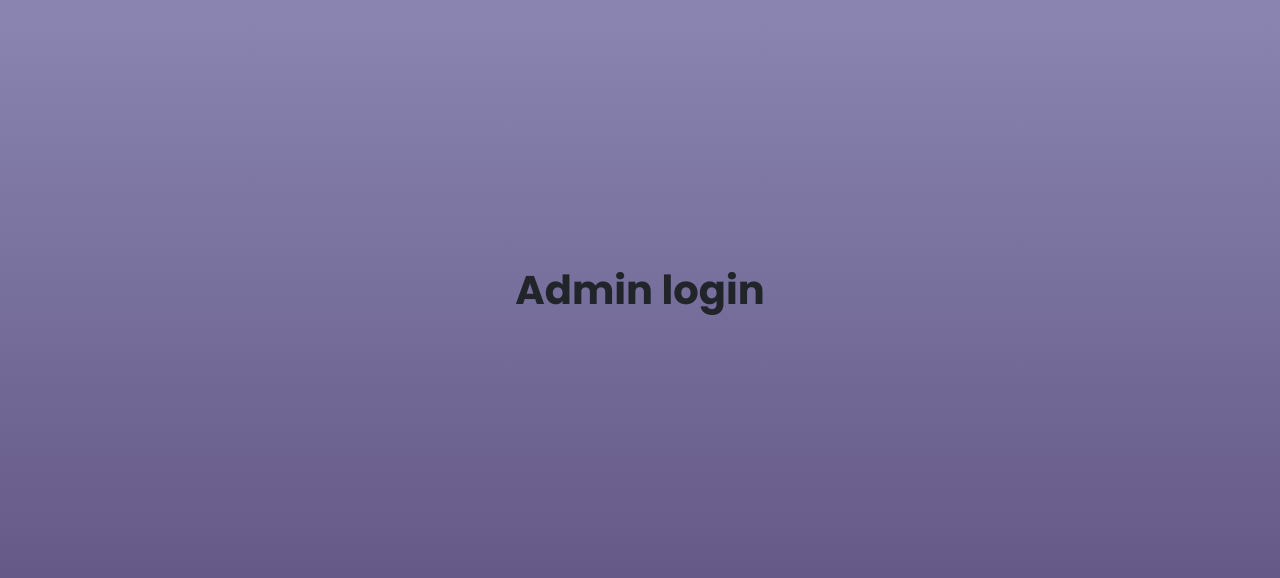
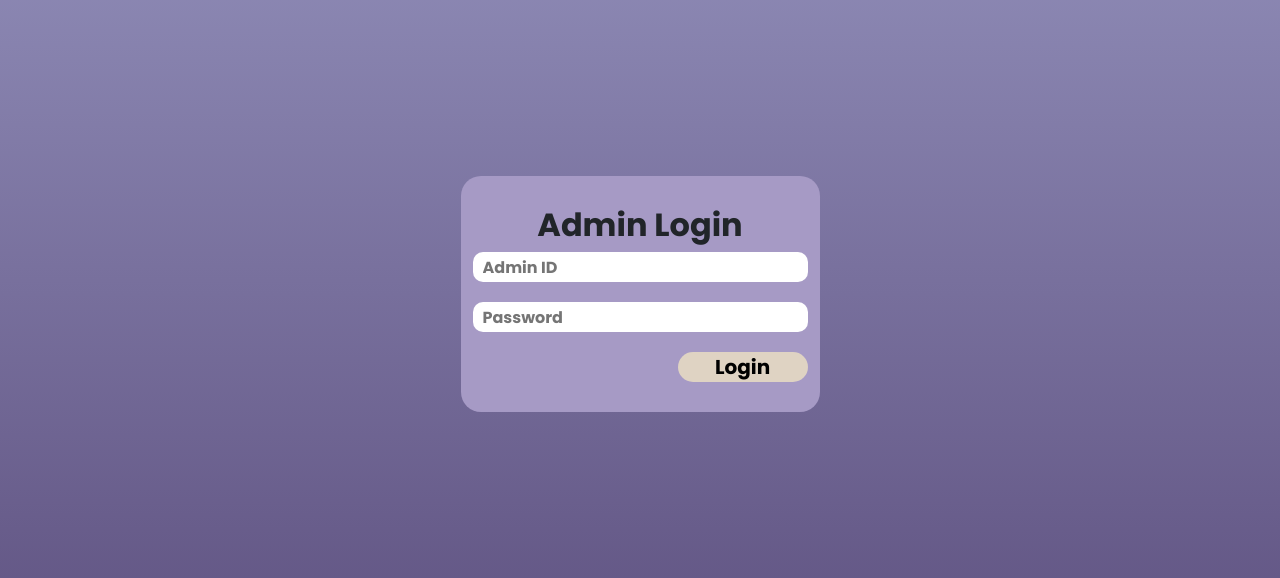
Before and after one commit to Codadd/Hostel-Complaint-Management-Webapp, a React (Vite) app in the folder client/: page /adminlogin in a window 1280 px wide. Shown: the part 106-684 px from the top of the page. Built offline with nearby package versions, Linux system fonts and the light colour scheme.

Commit message:
Admin login is created with predefined userid and password

```diff
--- a/client/src/AdminComponents/AdminLogin.jsx
+++ b/client/src/AdminComponents/AdminLogin.jsx
@@ -1,9 +1,59 @@
-import React from 'react'
+import React, { useState } from "react";
+import { useNavigate } from "react-router-dom";
+import "../App.css"; // Ensure your styling file exists
 
 const AdminLogin = () => {
- return <>
-     <h1>Admin login</h1>
- </>
-}
+  const [adminId, setAdminId] = useState("");
+  const [password, setPassword] = useState("");
+  const [error, setError] = useState("");
+  const navigate = useNavigate();
+
+  // Predefined admin credentials
+  const predefinedAdminCredentials = {
+    adminId: "admin",
+    password: "admin@123",
+  };
+
+  const handleAdminLogin = (e) => {
+    e.preventDefault();
+
+    // Check if entered credentials match predefined ones
+    if (
+      adminId === predefinedAdminCredentials.adminId &&
+      password === predefinedAdminCredentials.password
+    ) {
+      localStorage.setItem("adminId", adminId); // Optionally store admin ID
+      setError(""); // Clear any previous error
+      console.log("Admin login successful"); // Success message
+      navigate("/admindashboard"); // Redirect to admin dashboard
+    } else {
+      setError("Invalid Admin ID or Password"); // Display error message
+    }
+  };
+
+  return (
+    <div className="container">
+      <h2>Admin Login</h2>
+      <form onSubmit={handleAdminLogin}>
+        <input
+          type="text"
+          placeholder="Admin ID"
+          value={adminId}
+          onChange={(e) => setAdminId(e.target.value)}
+        />
+        <input
+          type="password"
+          placeholder="Password"
+          value={password}
+          onChange={(e) => setPassword(e.target.value)}
+        />
+        <button className="my-btn" type="submit">
+          Login
+        </button>
+      </form>
+      {error && <p className="error-message">{error}</p>}
+    </div>
+  );
+};
 
 export default AdminLogin;
```
Also changed, not shown: 2 other files (tests, documents, lock files or other folders).
